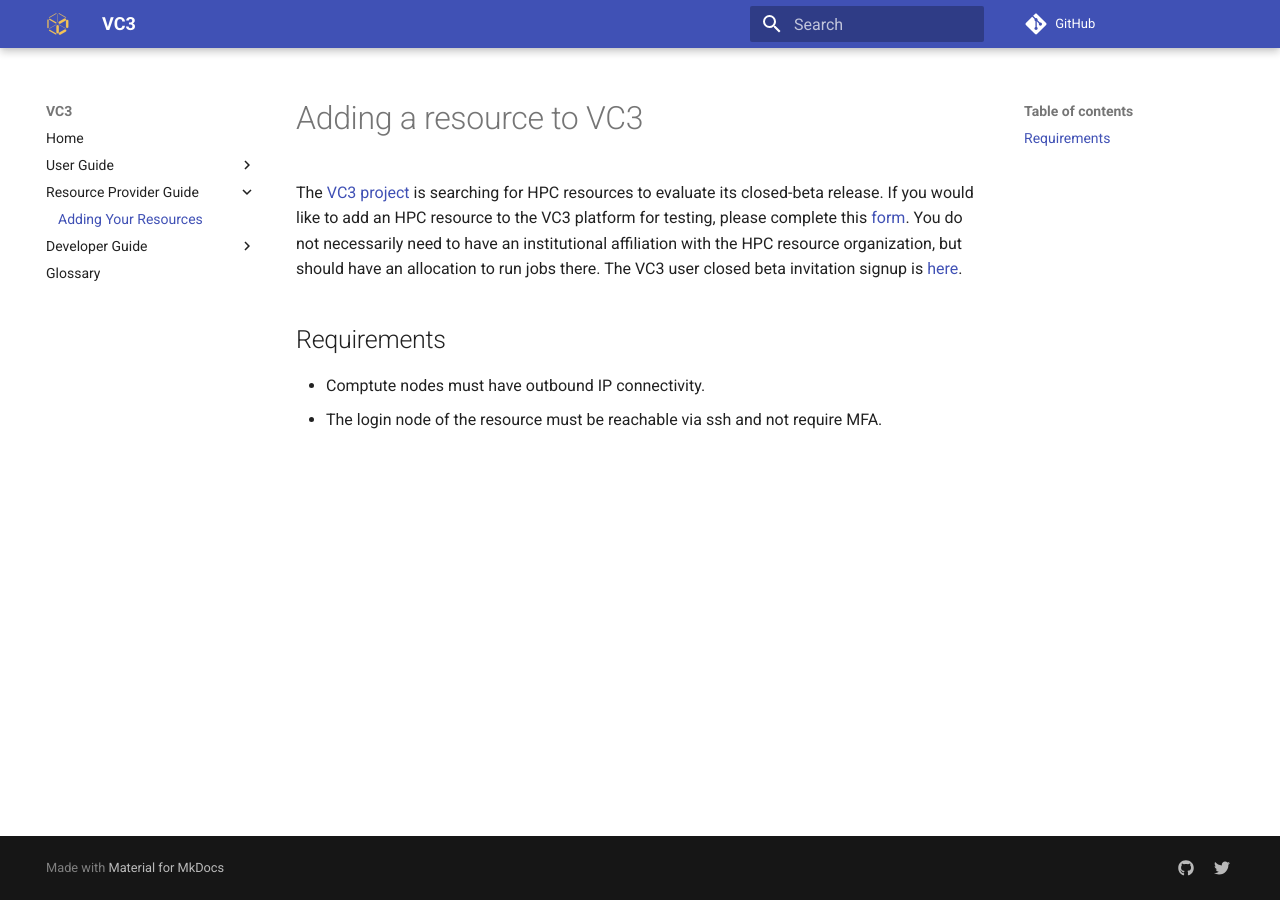
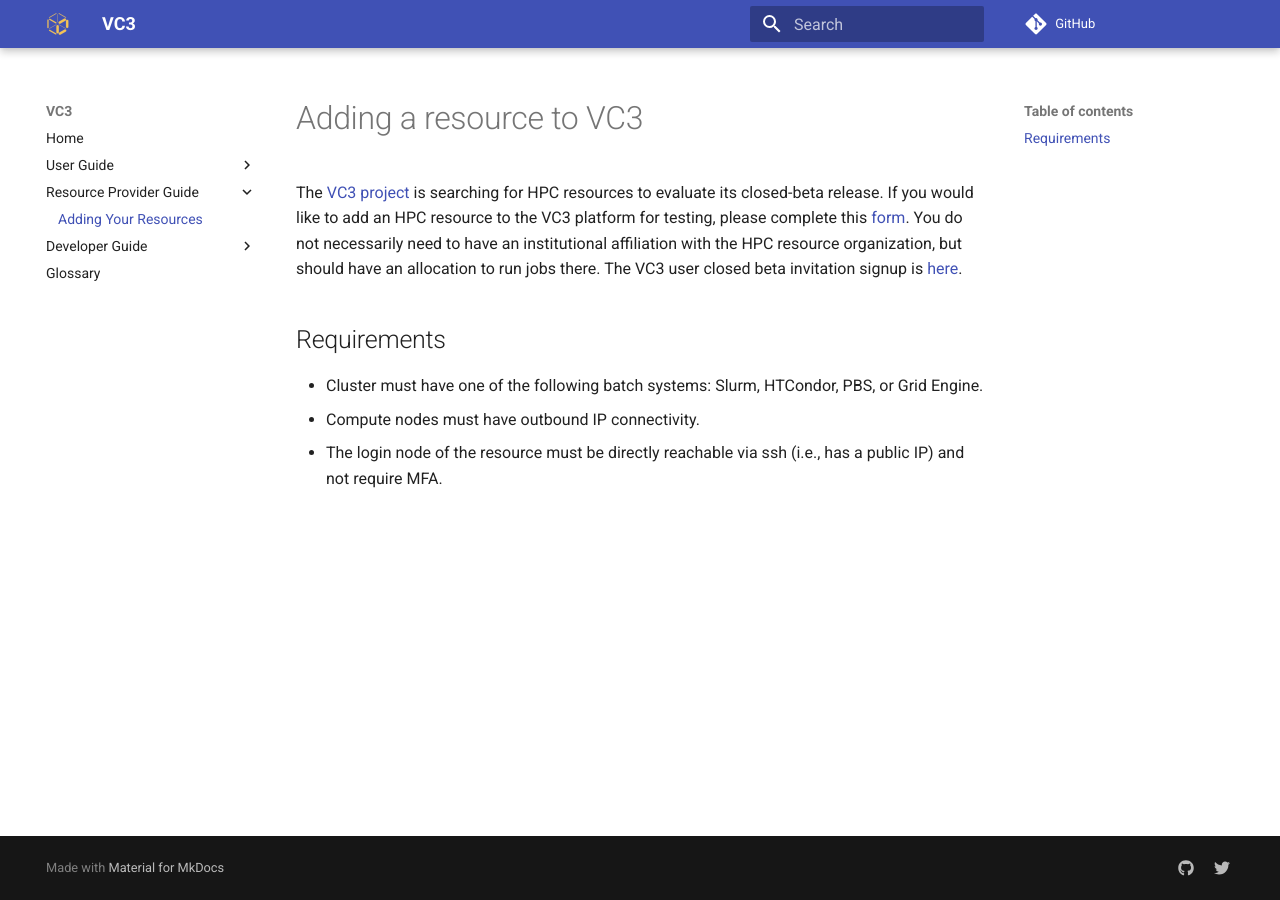
Before and after one commit to vc3-project/vc3-mkdocs, an MkDocs documentation site: the page built from docs/resourceguide/newresource.md, in a window 1280 px wide. Built offline with MkDocs 1.6.1 and Material for MkDocs 9.7.7, drawn with Linux system fonts in a browser that asks for light colours; comment, search, counter and statistics services are not loaded; old or Windows-style settings are respelled for this version of MkDocs.

Commit message:
Update newresource.md

```diff
--- a/docs/resourceguide/newresource.md
+++ b/docs/resourceguide/newresource.md
@@ -4,5 +4,6 @@ The [VC3 project](http://www.virtualclusters.org) is searching for HPC resources
 
 ## Requirements
 
-* Comptute nodes must have outbound IP connectivity.
-* The login node of the resource must be reachable via ssh and not require MFA.
+* Cluster must have one of the following batch systems: Slurm, HTCondor, PBS, or Grid Engine.
+* Compute nodes must have outbound IP connectivity.
+* The login node of the resource must be directly reachable via ssh (i.e., has a public IP) and not require MFA.
```
